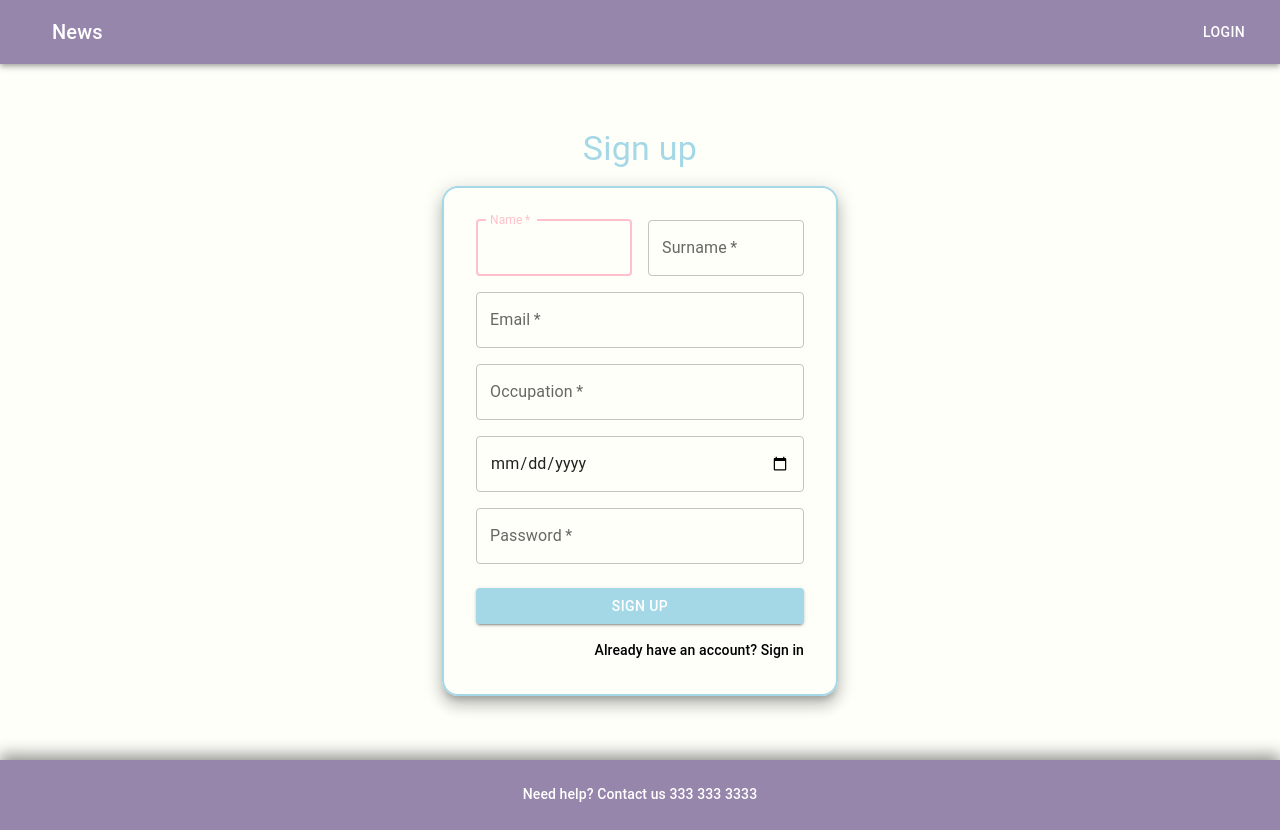
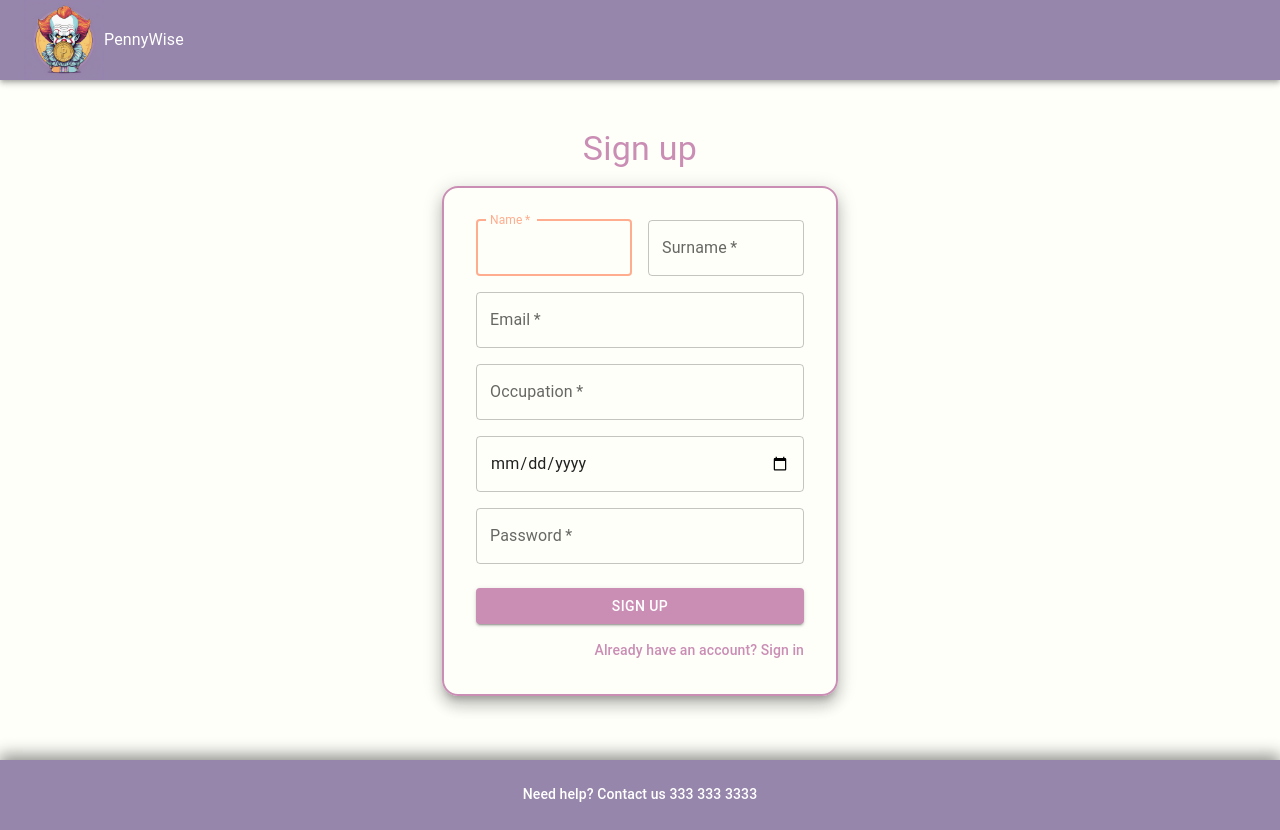
Before and after one commit to ginevratesta/pennywise, a React (Create React App) app in the folder views/: page / in a window 1280 px wide. Built offline with nearby package versions, Linux system fonts and the light colour scheme.

Commit message:
color-palette-wip

```diff
--- a/views/src/Components/footer/Footer.css
+++ b/views/src/Components/footer/Footer.css
@@ -1,4 +1,6 @@
 #footer {
-    -webkit-box-shadow: 0px -4px 15px 1px rgba(0,0,0,0.44);
-    box-shadow: 0px -4px 15px 1px rgba(0,0,0,0.44);
+  -webkit-box-shadow: 0px -4px 15px 1px rgba(0, 0, 0, 0.44);
+  box-shadow: 0px -4px 15px 1px rgba(0, 0, 0, 0.44);
+  /* position: sticky;
+  bottom: 0; */
 }
--- a/views/src/Components/header/Header.css
+++ b/views/src/Components/header/Header.css
@@ -3,3 +3,7 @@
         background-color: #9686AB;
     }
 }
+
+img{
+    width: 80px;
+}
--- a/views/src/Components/header/Header.jsx
+++ b/views/src/Components/header/Header.jsx
@@ -3,9 +3,8 @@ import {
   Box,
   Toolbar,
   Typography,
-  Button,
-  IconButton,
 } from "@mui/material";
+import logo from "../pics/penny.png"
 import "./Header.css"
 
 const Header = () => {
@@ -13,18 +12,8 @@ const Header = () => {
     <Box sx={{ flexGrow: 1 }}>
       <AppBar position="static">
         <Toolbar>
-          <IconButton
-            size="large"
-            edge="start"
-            color="inherit"
-            aria-label="menu"
-            sx={{ mr: 2 }}
-          >
-          </IconButton>
-          <Typography variant="h6" component="div" sx={{ flexGrow: 1 }}>
-            News
-          </Typography>
-          <Button color="inherit">Login</Button>
+          <img src={logo} alt="logo" />
+          <Typography color="inherit">PennyWise</Typography>
         </Toolbar>
       </AppBar>
     </Box>
--- a/views/src/Components/login/Login.css
+++ b/views/src/Components/login/Login.css
@@ -1,19 +1,20 @@
 :root{
     .css-md26zr-MuiInputBase-root-MuiOutlinedInput-root.Mui-focused .MuiOutlinedInput-notchedOutline {
-        border-color: pink;
+        border-color: #FFAD8E;
     }
 
     .css-1jy569b-MuiFormLabel-root-MuiInputLabel-root.Mui-focused {
-        color: pink
+        color: #FFAD8E
     }
 }
 
 #signin {
     cursor: pointer;
+    color: #CA8EB4;
 }
 
 #signin:hover {
-    color: #5B96CB;
+    color: #FFAD8E;
 }
 
 .display-none {
--- a/views/src/Components/login/Login.jsx
+++ b/views/src/Components/login/Login.jsx
@@ -102,10 +102,11 @@ const LoginPage = () => {
           flexDirection: "column",
           alignItems: "center",
           py: "24px",
-          my: "40px"
+          mb: "40px",
+          mt: "24px"
         }}
       >
-        <Typography variant="h4" m="0" pb="16px" color="#A4D8E7">
+        <Typography variant="h4" m="0" pb="16px" color="#CA8EB4">
           {isUser ? "Sign in" : "Sign up"}
         </Typography>
 
@@ -114,7 +115,7 @@ const LoginPage = () => {
           component="form"
           sx={{
             border: 2,
-            borderColor: "#A4D8E7",
+            borderColor: "#CA8EB4",
             borderRadius: "16px",
             boxShadow: 10,
           }}
@@ -208,8 +209,8 @@ const LoginPage = () => {
             sx={{
               mt: 3,
               mb: 2,
-              bgcolor: "#A4D8E7",
-              ":hover": { bgcolor: "#5B96CB" },
+              bgcolor: "#CA8EB4",
+              ":hover": { bgcolor: "#FFAD8E" },
             }}
           >
             {isUser ? "Sign in" : "Sign Up"}
```
Also changed, not shown: views/src/Components/pics/penny.png (added).
